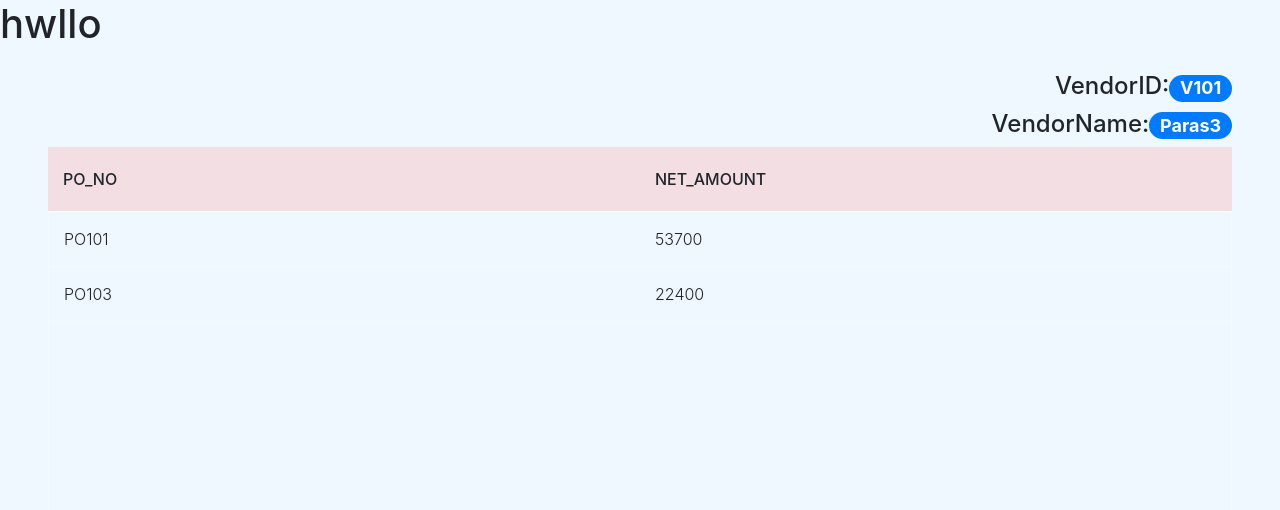
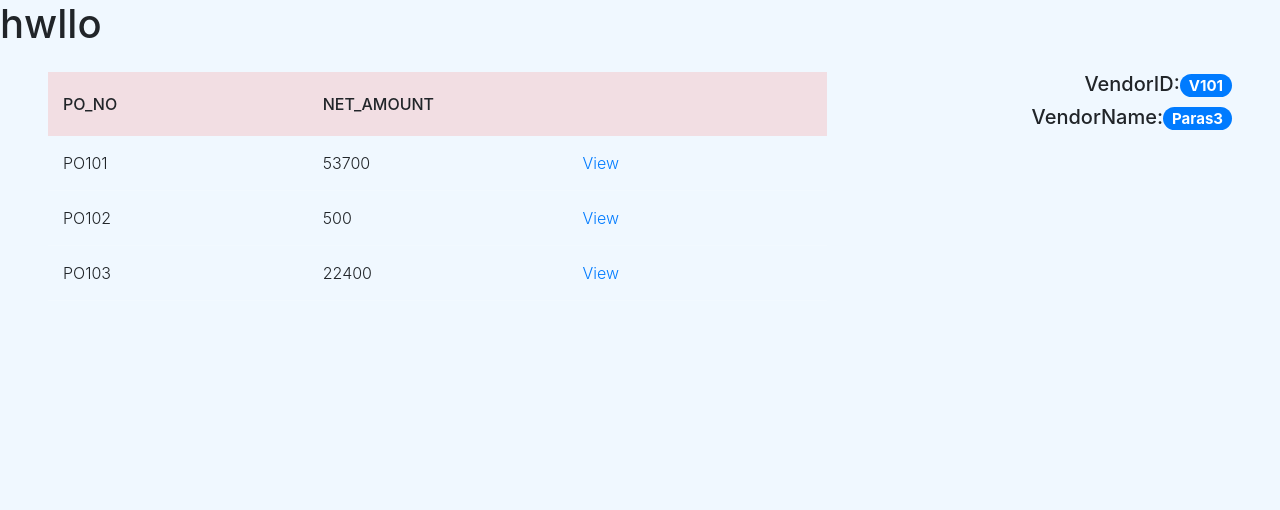
Before and after one commit to ashiq5566/s3_mini_project, a Django app: a page that uses templates/payment/payment_vendor.html in a window 1280 px wide. Shown: the part 56-566 px from the top of the page. Run offline with Django 4.2, Linux system fonts and the light colour scheme; data comes from the database, SQL or seed files in the repository; both versions use the stored data as it was after the commit; lists and menus that the app fills with data are empty; some libraries are stand-ins or nearby versions.

Commit message:
19/10/2022__4

```diff
--- a/dashboard/urls.py
+++ b/dashboard/urls.py
@@ -22,5 +22,6 @@ urlpatterns = [
     path('purchase/add/<po_number>/purchaseditem_delete/<int:id>',views.purchaseditem_delete,name='purchaseditem_delete'),
     path('payment/',views.payment,name='payment'),
     path('payment/<vendor_id>',views.payment_vendor,name='payment_vendor'),
+    path('payment/<vendor_id>/<int:pk>',views.payment_purchase_order,name='payment_purchase_order'),
     path('demo/',views.demo,name='demo'),
 ]
--- a/dashboard/views.py
+++ b/dashboard/views.py
@@ -439,15 +439,25 @@ def payment_vendor(request, vendor_id):
     vid = Vendor.objects.get(vendor_id=vendor_id).id
     current_vendor_id = Vendor.objects.get(id=vid).vendor_id
     current_vendor_name = Vendor.objects.get(id=vid).vendor_name
-    print("gdgd",vid)
-    purchase_orders = PurchaseOrder.objects.filter(vendor_id=vid)
+    purchase_orders = PurchaseOrder.objects.all()
+    # po_id = PurchaseOrder.objects.get()
 
     context = {
         "current_vendor_id" : current_vendor_id,
         "current_vendor_name" : current_vendor_name,
-        "purchase_orders" : purchase_orders
+        "purchase_orders" : purchase_orders,
     }
     return render(request, 'payment/payment_vendor.html',context)
+
+def payment_purchase_order(request,vendor_id, pk):
+    purchase_orders = PurchaseOrder.objects.get(id=pk)
+    current_po = PurchaseOrder.objects.get(id=pk).po_number
+
+    context = {
+        "purchase_orders" : purchase_orders,
+        "current_po" : current_po,
+    }
+    return render(request, 'payment/payment_purchase_order.html',context)
 
 @login_required
 def demo(request):
--- a/templates/payment/payment_vendor.html
+++ b/templates/payment/payment_vendor.html
@@ -8,35 +8,31 @@
     <div class="row my-4">
         {% comment %} <div class="col-md-4">
         </div> {% endcomment %}
-        <div class="col-md-12">
-            <div class="text-right">
-                <h4>VendorID:<span class="badge badge-pill badge-primary">{{current_vendor_id}}</span></h4>
-                <h4>VendorName:<span class="badge badge-pill badge-primary">{{current_vendor_name}}</span></h4>
-            </div>
-            <div class="tbl-header">
+        <div class="col-md-8">
 			<table cellpadding="0" cellspacing="0" border="0">
-                  <thead>
+				<thead class="tbl-header">
 				<tr>
-                      {% comment %} <th scope="col">Date</th> {% endcomment %}
 					<th scope="col">PO_NO</th>
 					<th scope="col">Net_Amount</th>
+					<th></th>
 				</tr>
 				</thead>
-                </table>
-            </div>
-            <div class="tbl-content">
-                <table cellpadding="0" cellspacing="0" border="0">
 				<tbody>
 					{% for purchase_order in purchase_orders %}
 					<tr>
-                        {% comment %} <td>{{ purchase_order.date }}</td> {% endcomment %}
 						<td>{{ purchase_order.po_number }}</td>
 						<td>{{ purchase_order.net_amount }}</td>
-                        {% comment %} <td><a href="{% url 'purchase_view' purchase_order.id %}">View</a></td> {% endcomment %}
+						<td><a href="{% url 'payment_purchase_order' purchase_order.vendor_id purchase_order.id %}">View</a></td>
 					</tr>
 					{% endfor %}
 				</tbody>
 			</table>
+
+		</div>
+		<div class="col-md-4">
+			<div class="text-right">
+                <h5>VendorID:<span class="badge badge-pill badge-primary">{{current_vendor_id}}</span></h5>
+                <h5>VendorName:<span class="badge badge-pill badge-primary">{{current_vendor_name}}</span></h5>
             </div>
         </div>
     </div>
```
Also changed, not shown: templates/payment/payment_purchase_order.html (added, +18 -0 lines), db.sqlite3. Lines whose indentation alone changed are shown as unchanged.
